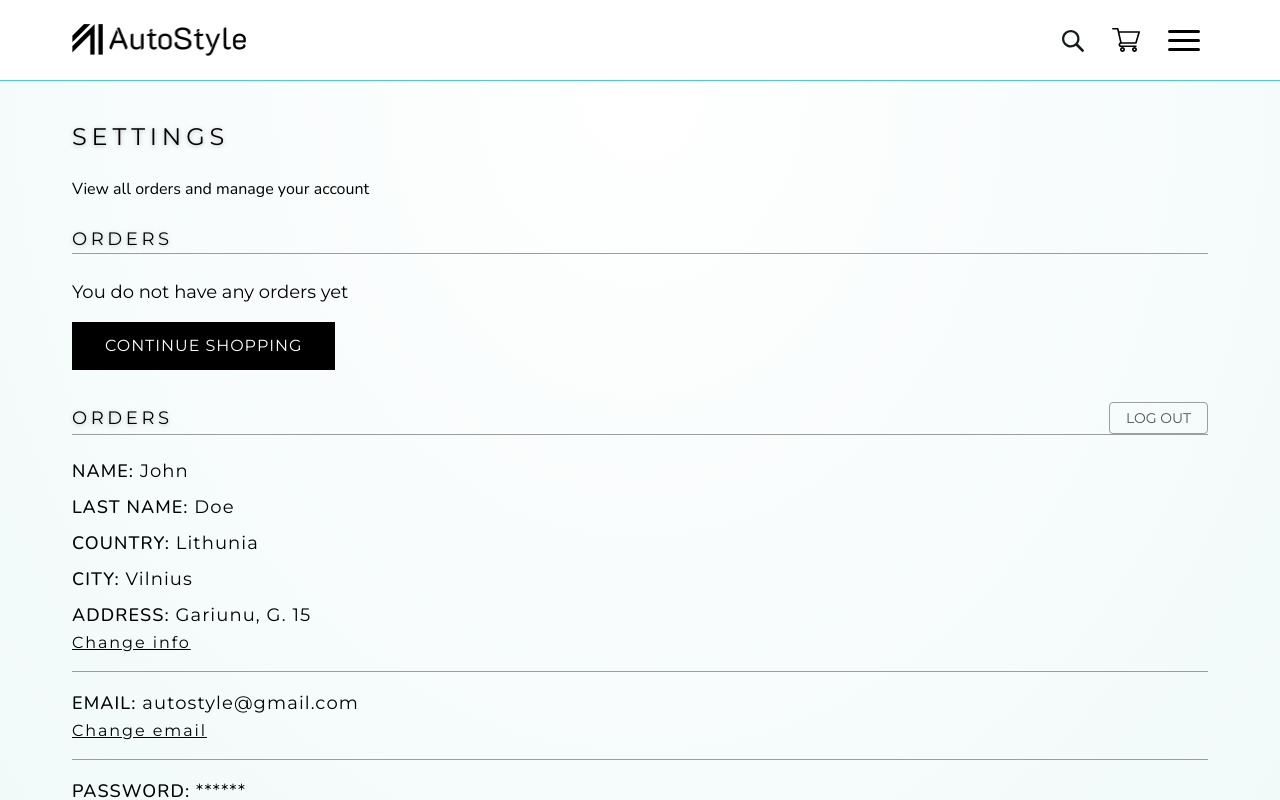
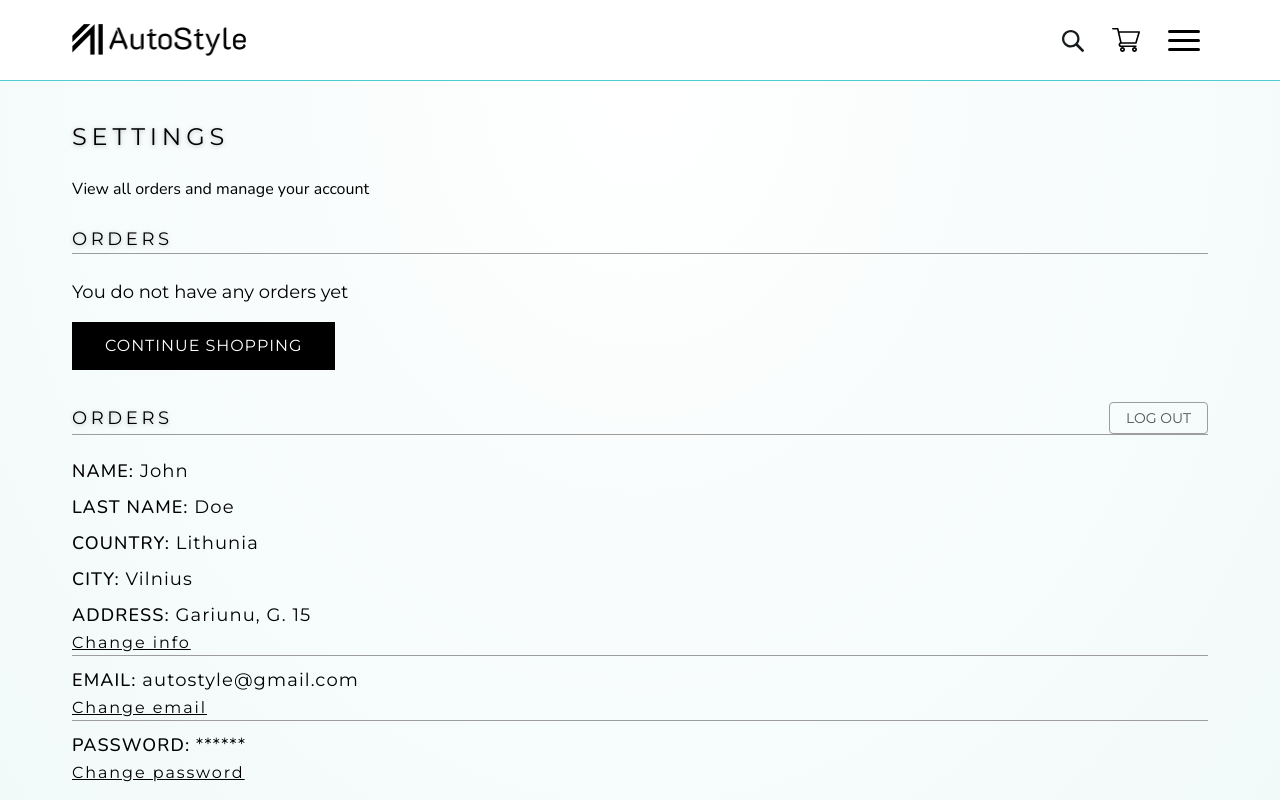
Before and after one commit to SAudrius/Autostyle, a Next.js app: page /account in a window 1280 px wide. Shown: the top 800 px of the page. Built offline with nearby package versions, Linux system fonts and the light colour scheme.

Commit message:
fix: line spacing from inline-block to block

```diff
--- a/src/components/ui/custom/Line/index.tsx
+++ b/src/components/ui/custom/Line/index.tsx
@@ -11,13 +11,13 @@ export const Line = ({ className, primary }: LineProps) => {
   if (primary) {
     return (
       <span
-        className={cn("inline-block h-[1px] w-full bg-primary-dark", className)}
+        className={cn("block h-[1px] w-full bg-primary-dark", className)}
       ></span>
     );
   }
   return (
     <span
-      className={cn("inline-block h-[1px] w-full bg-neutral-500", className)}
+      className={cn("block h-[1px] w-full bg-neutral-500", className)}
     ></span>
   );
 };
```
